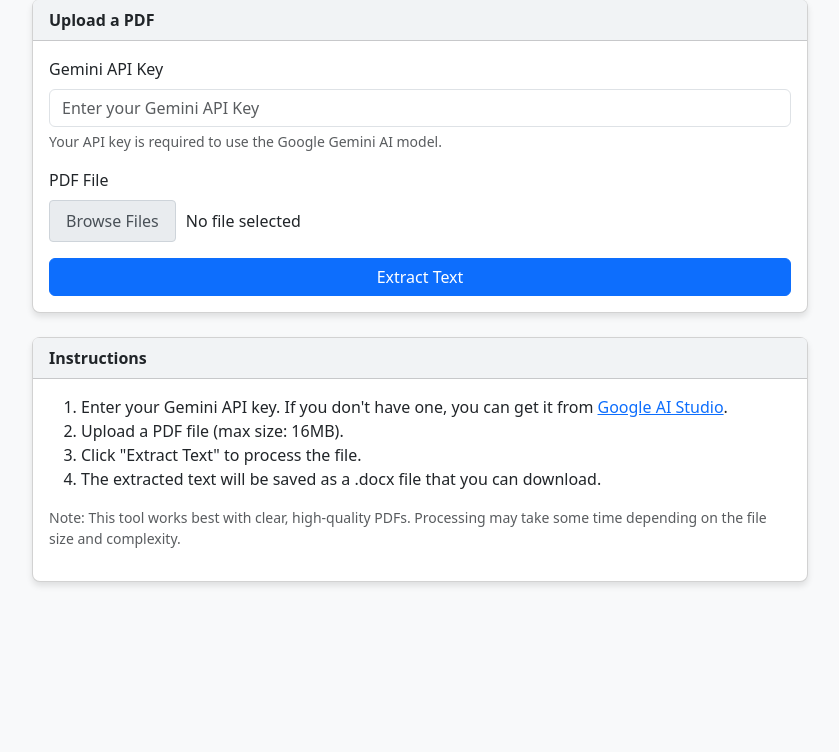
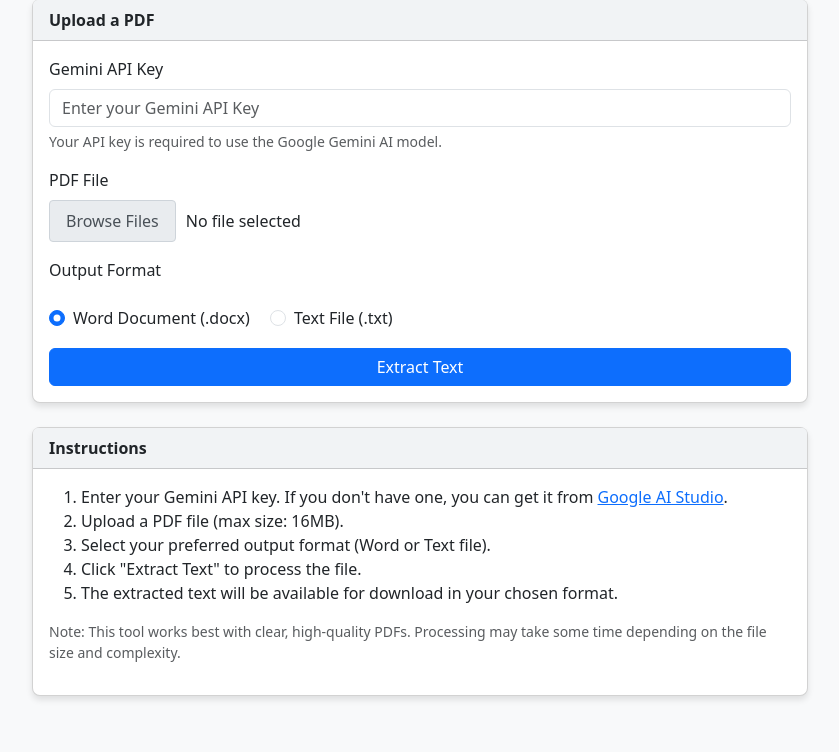
Before and after one commit to smrafy20/PDF-to-Word-Converter-using-OCR, a Flask app: page / in a window 1280 px wide. Shown: the part 151-903 px from the top of the page, without its empty margins (220-1059 px from the left). Before the commit the page ends 737 px from the top, so only its background shows below. Run offline with Flask 3, Linux system fonts and the light colour scheme; some libraries are stand-ins or nearby versions.

Commit message:
Add Txt Format

```diff
--- a/app.py
+++ b/app.py
@@ -37,6 +37,11 @@ def index():
             flash('No file selected')
             return redirect(request.url)
 
+        # Check for output format (default to docx if not specified)
+        output_format = request.form.get('output_format', 'docx')
+        if output_format not in ['docx', 'txt']:
+            output_format = 'docx'  # Default to docx if invalid format specified
+
         if file and allowed_file(file.filename):
             filename = secure_filename(file.filename)
             filepath = os.path.join(app.config['UPLOAD_FOLDER'], filename)
@@ -74,16 +79,29 @@ def index():
                     else:
                         all_extracted_text.append(extracted_text)
 
-                # Create output docx
-                output_filename = os.path.splitext(filename)[0] + "_extracted.docx"
-                output_path = os.path.join(app.config['UPLOAD_FOLDER'], output_filename)
+                # Save output based on selected format
+                base_output_filename = os.path.splitext(filename)[0]
 
-                from docx import Document
-                document = Document()
-                for page_text in all_extracted_text:
-                    document.add_paragraph(page_text)
-                    document.add_page_break()
-                document.save(output_path)
+                if output_format == 'docx':
+                    # Create output docx
+                    output_filename = f"{base_output_filename}_extracted.docx"
+                    output_path = os.path.join(app.config['UPLOAD_FOLDER'], output_filename)
+
+                    from docx import Document
+                    document = Document()
+                    for page_text in all_extracted_text:
+                        document.add_paragraph(page_text)
+                        document.add_page_break()
+                    document.save(output_path)
+                else:  # txt format
+                    output_filename = f"{base_output_filename}_extracted.txt"
+                    output_path = os.path.join(app.config['UPLOAD_FOLDER'], output_filename)
+
+                    with open(output_path, 'w', encoding='utf-8') as txt_file:
+                        for i, page_text in enumerate(all_extracted_text):
+                            txt_file.write(page_text)
+                            if i < len(all_extracted_text) - 1:
+                                txt_file.write("\n\n--- Page Break ---\n\n")
 
                 # Clean up temporary directory
                 if temp_dir and os.path.exists(temp_dir):
@@ -94,7 +112,7 @@ def index():
                     flash('Some pages could not be processed correctly. Please check the downloaded file.')
 
                 # Provide download page
-                return render_template('download.html', filename=output_filename)
+                return render_template('download.html', filename=output_filename, format=output_format)
 
             except Exception as e:
                 flash(f'An error occurred during processing: {str(e)}')
--- a/templates/index.html
+++ b/templates/index.html
@@ -1,3 +1,4 @@
+
 <!DOCTYPE html>
 <html lang="en">
 <head>
@@ -58,6 +59,9 @@
         #file-name {
             margin-left: 10px;
         }
+        .format-options {
+            margin-top: 1rem;
+        }
     </style>
 </head>
 <body>
@@ -100,6 +104,20 @@
                         </div>
                     </div>
 
+                    <div class="mb-3">
+                        <label class="form-label">Output Format</label>
+                        <div class="format-options">
+                            <div class="form-check form-check-inline">
+                                <input class="form-check-input" type="radio" name="output_format" id="format-docx" value="docx" checked>
+                                <label class="form-check-label" for="format-docx">Word Document (.docx)</label>
+                            </div>
+                            <div class="form-check form-check-inline">
+                                <input class="form-check-input" type="radio" name="output_format" id="format-txt" value="txt">
+                                <label class="form-check-label" for="format-txt">Text File (.txt)</label>
+                            </div>
+                        </div>
+                    </div>
+
                     <div class="d-grid gap-2">
                         <button type="submit" class="btn btn-primary">Extract Text</button>
                     </div>
@@ -113,8 +131,9 @@
                 <ol>
                     <li>Enter your Gemini API key. If you don't have one, you can get it from <a href="https://ai.google.dev/" target="_blank">Google AI Studio</a>.</li>
                     <li>Upload a PDF file (max size: 16MB).</li>
+                    <li>Select your preferred output format (Word or Text file).</li>
                     <li>Click "Extract Text" to process the file.</li>
-                    <li>The extracted text will be saved as a .docx file that you can download.</li>
+                    <li>The extracted text will be available for download in your chosen format.</li>
                 </ol>
                 <p class="text-muted small">Note: This tool works best with clear, high-quality PDFs. Processing may take some time depending on the file size and complexity.</p>
             </div>
```
Also changed, not shown: templates/download.html (+10 -1 lines).
